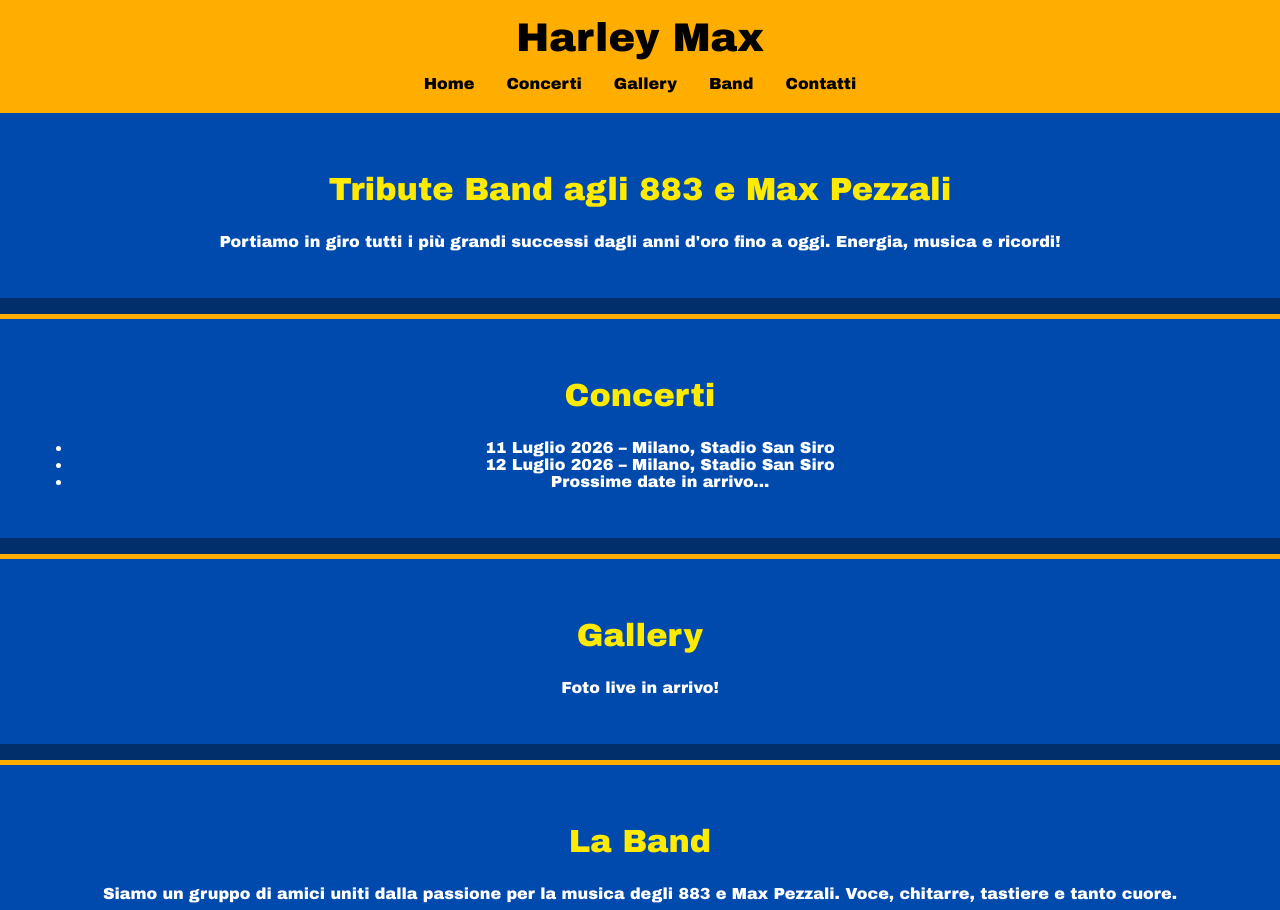
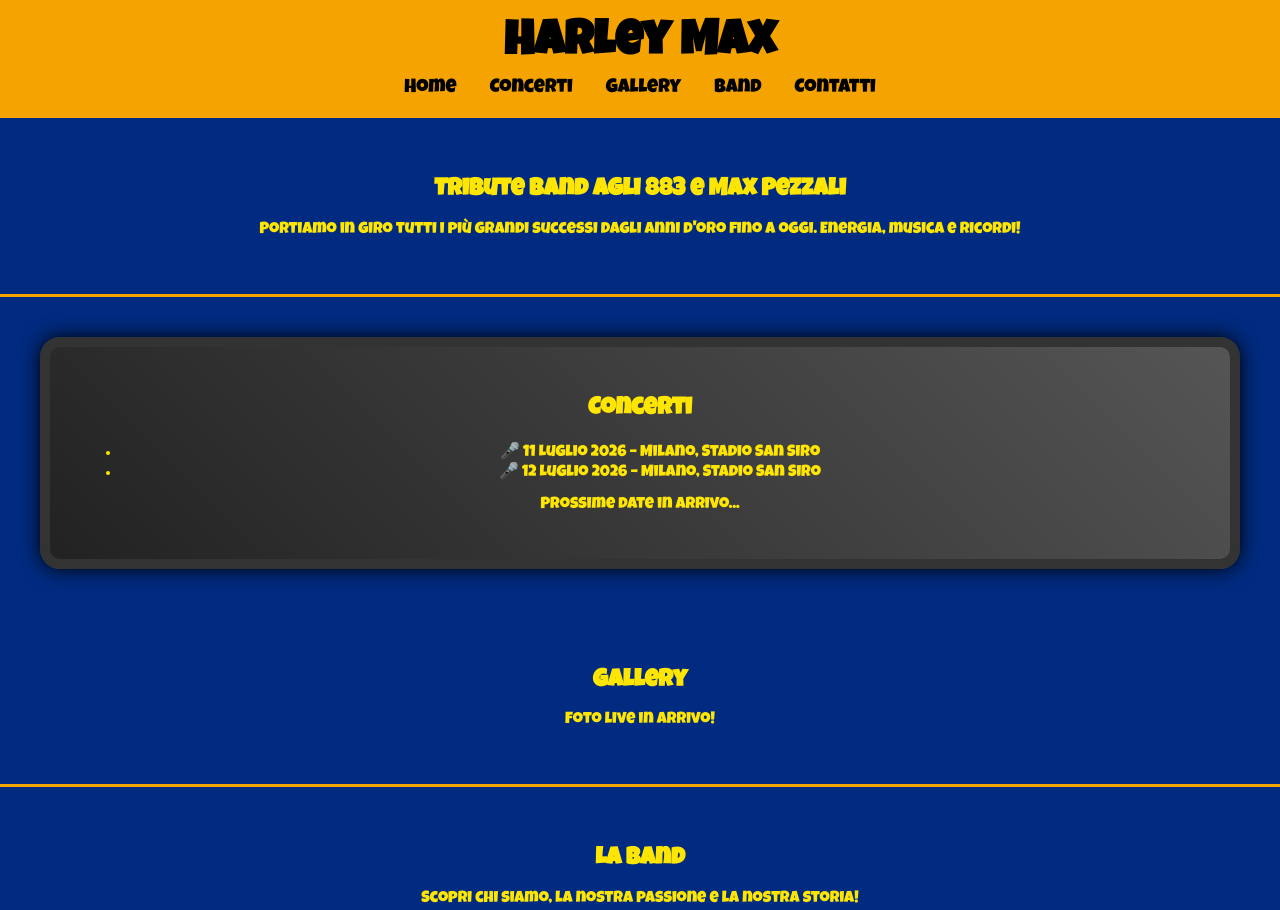
Before and after one commit to harleymax/harleymax, a plain HTML site: page index.html in a window 1280 px wide. Shown: the top 910 px of the page. Drawn offline with Linux system fonts and the light colour scheme.

Commit message:
Aggiornamento stile grafico

```diff
--- a/index.html
+++ b/index.html
@@ -3,56 +3,45 @@
 <html lang="it">
 <head>
     <meta charset="UTF-8" />
-  <meta name="viewport" content="width=device-width, initial-scale=1.0"/>
-  <title>Harley Max - Tribute Band 883 & Max Pezzali</title>
-  <link rel="stylesheet" href="styles.css"/>
+    <meta name="viewport" content="width=device-width, initial-scale=1.0" />
+    <title>Harley Max - Tribute Band</title>
+    <link rel="stylesheet" href="styles.css" />
+    <link href="https://fonts.googleapis.com/css2?family=Luckiest+Guy&display=swap" rel="stylesheet">
 </head>
 <body>
     <header>
         <h1>Harley Max</h1>
         <nav>
-      <ul>
-        <li><a href="#home">Home</a></li>
-        <li><a href="#concerti">Concerti</a></li>
-        <li><a href="#gallery">Gallery</a></li>
-        <li><a href="#band">Band</a></li>
-        <li><a href="#contatti">Contatti</a></li>
-      </ul>
+            <a href="#home">Home</a>
+            <a href="#concerti">Concerti</a>
+            <a href="#gallery">Gallery</a>
+            <a href="#band">Band</a>
+            <a href="#contatti">Contatti</a>
         </nav>
     </header>
-
     <section id="home">
         <h2>Tribute Band agli 883 e Max Pezzali</h2>
         <p>Portiamo in giro tutti i più grandi successi dagli anni d'oro fino a oggi. Energia, musica e ricordi!</p>
     </section>
-
-  <section id="concerti">
+    <section id="concerti" class="cassette-frame">
         <h2>Concerti</h2>
         <ul>
-      <li><strong>11 Luglio 2026</strong> – Milano, Stadio San Siro</li>
-      <li><strong>12 Luglio 2026</strong> – Milano, Stadio San Siro</li>
-      <li>Prossime date in arrivo...</li>
+            <li>🎤 11 Luglio 2026 – Milano, Stadio San Siro</li>
+            <li>🎤 12 Luglio 2026 – Milano, Stadio San Siro</li>
         </ul>
+        <p>Prossime date in arrivo...</p>
     </section>
-
     <section id="gallery">
         <h2>Gallery</h2>
         <p>Foto live in arrivo!</p>
     </section>
-
     <section id="band">
         <h2>La Band</h2>
-    <p>Siamo un gruppo di amici uniti dalla passione per la musica degli 883 e Max Pezzali. Voce, chitarre, tastiere e tanto cuore.</p>
+        <p>Scopri chi siamo, la nostra passione e la nostra storia!</p>
     </section>
-
     <section id="contatti">
         <h2>Contatti</h2>
-    <p>Email: info@harleymax.it</p>
-    <p>Instagram: @harleymaxband</p>
+        <p>Per booking e info: <a href="mailto:info@harleymax.it">info@harleymax.it</a></p>
     </section>
-
-  <footer>
-    <p>&copy; 2025 Harley Max - Tribute agli 883 & Max Pezzali</p>
-  </footer>
 </body>
 </html>
--- a/styles.css
+++ b/styles.css
@@ -1,57 +1,55 @@
 
 body {
-  margin: 0;
-  font-family: 'Arial Black', sans-serif;
-  background: #002f6c;
-  color: #fff;
+    font-family: 'Luckiest Guy', cursive;
+    background-color: #002b80;
+    color: #ffe600;
+    margin: 0;
+    padding: 0;
+    scroll-behavior: smooth;
 }
 
 header {
-  background: #ffae00;
-  color: #000;
-  padding: 1rem;
-  text-align: center;
+    background-color: #f4a300;
+    padding: 20px;
+    text-align: center;
 }
 
 header h1 {
-  margin: 0;
-  font-size: 2.5rem;
+    margin: 0;
+    font-size: 3em;
+    color: black;
 }
 
-nav ul {
-  list-style: none;
-  display: flex;
-  justify-content: center;
-  padding: 0;
-  margin: 1rem 0 0 0;
+nav {
+    margin-top: 10px;
 }
 
-nav ul li {
-  margin: 0 1rem;
+nav a {
+    color: black;
+    text-decoration: none;
+    margin: 0 15px;
+    font-size: 1.2em;
+    transition: all 0.3s ease;
 }
 
-nav ul li a {
-  color: #000;
-  font-weight: bold;
-  text-decoration: none;
+nav a:hover {
+    color: white;
+    background-color: #ff6600;
+    padding: 5px 10px;
+    border-radius: 10px;
 }
 
 section {
-  padding: 2rem;
-  text-align: center;
-  background: #014aad;
-  margin-bottom: 1rem;
-  border-top: 5px solid #ffae00;
+    padding: 40px;
+    text-align: center;
+    border-bottom: 3px solid #f4a300;
 }
 
-section h2 {
-  color: #ffea00;
-  font-size: 2rem;
+.cassette-frame {
+    border: 10px solid #333;
+    background-image: linear-gradient(45deg, #222, #555);
+    padding: 30px;
+    border-radius: 20px;
+    box-shadow: 0 0 20px #000;
+    margin: 40px;
 }
-
-footer {
-  background: #000;
-  color: #fff;
-  text-align: center;
-  padding: 1rem;
-}
```
Lines whose indentation alone changed are shown as unchanged.
